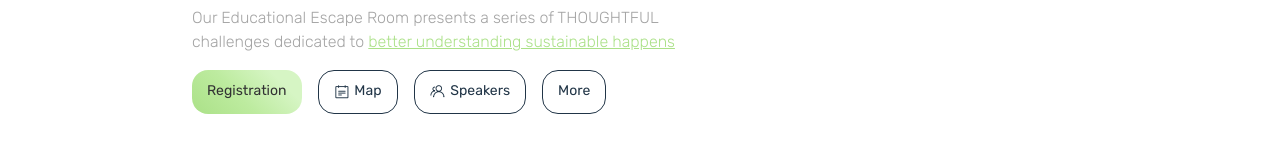
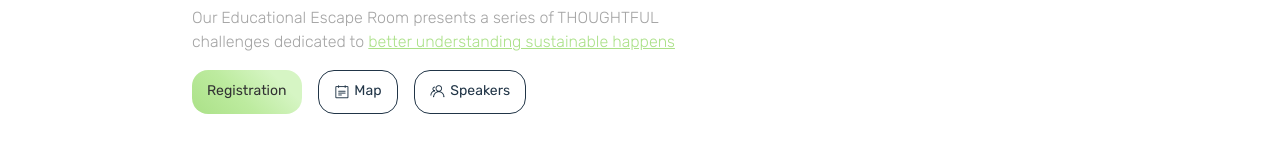
Before and after one commit to tmazitov/alreyada_hackton, a Vue app: page / in a window 1280 px wide. Shown: the part 404-568 px from the top of the page. Built offline with nearby package versions, Linux system fonts and the light colour scheme.

Commit message:
remove more button from the home page

```diff
--- a/src/pages/HomePage.vue
+++ b/src/pages/HomePage.vue
@@ -25,9 +25,9 @@
 				<van-button class="button outlined" icon="friends-o" @click="navigate('speakers')">
 					Speakers
 				</van-button>
-				<van-button class="button outlined">
+				<!-- <van-button class="button outlined">
 					More
-				</van-button>
+				</van-button> -->
 			</div>
 
 			<div class="event-opp">
```
